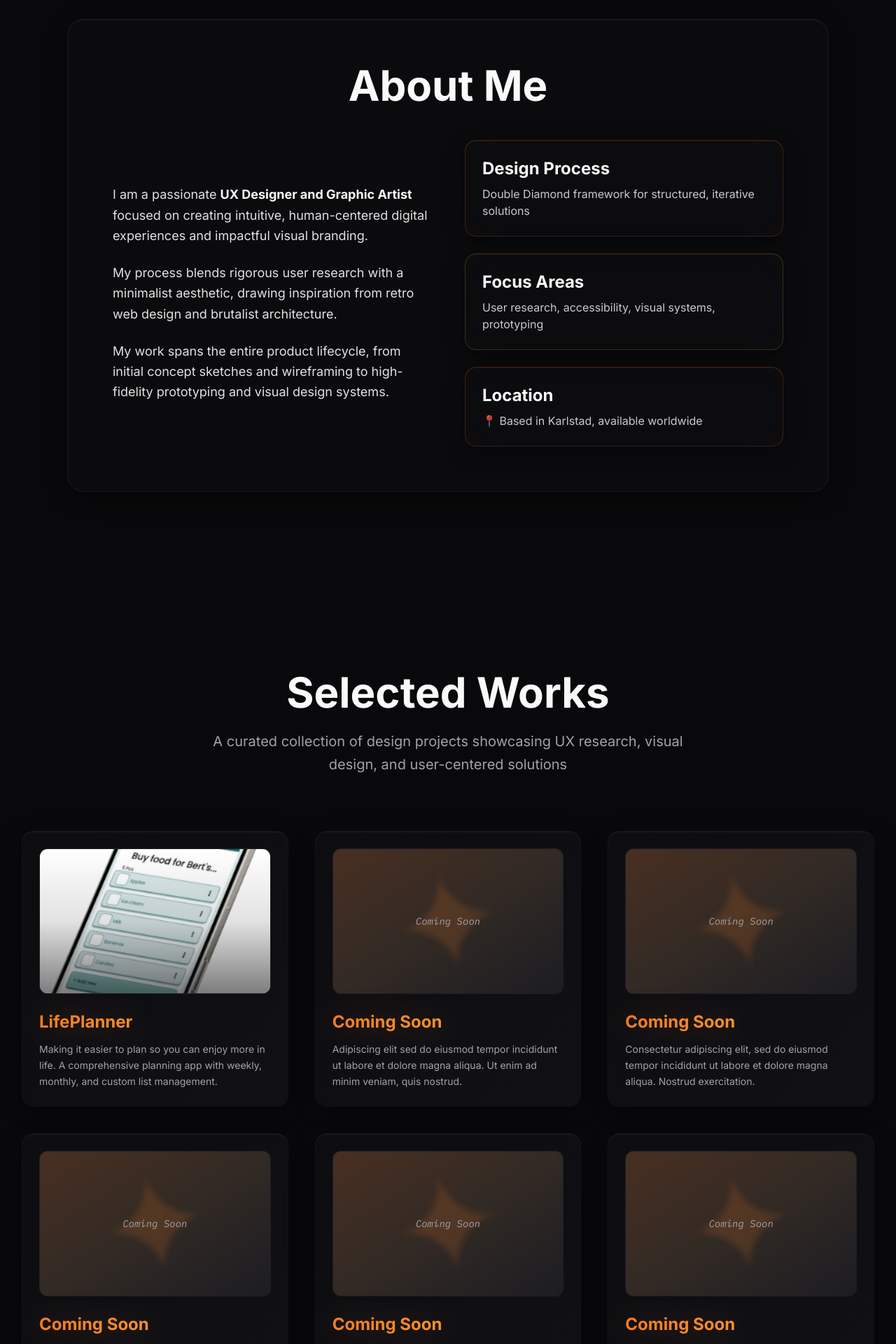
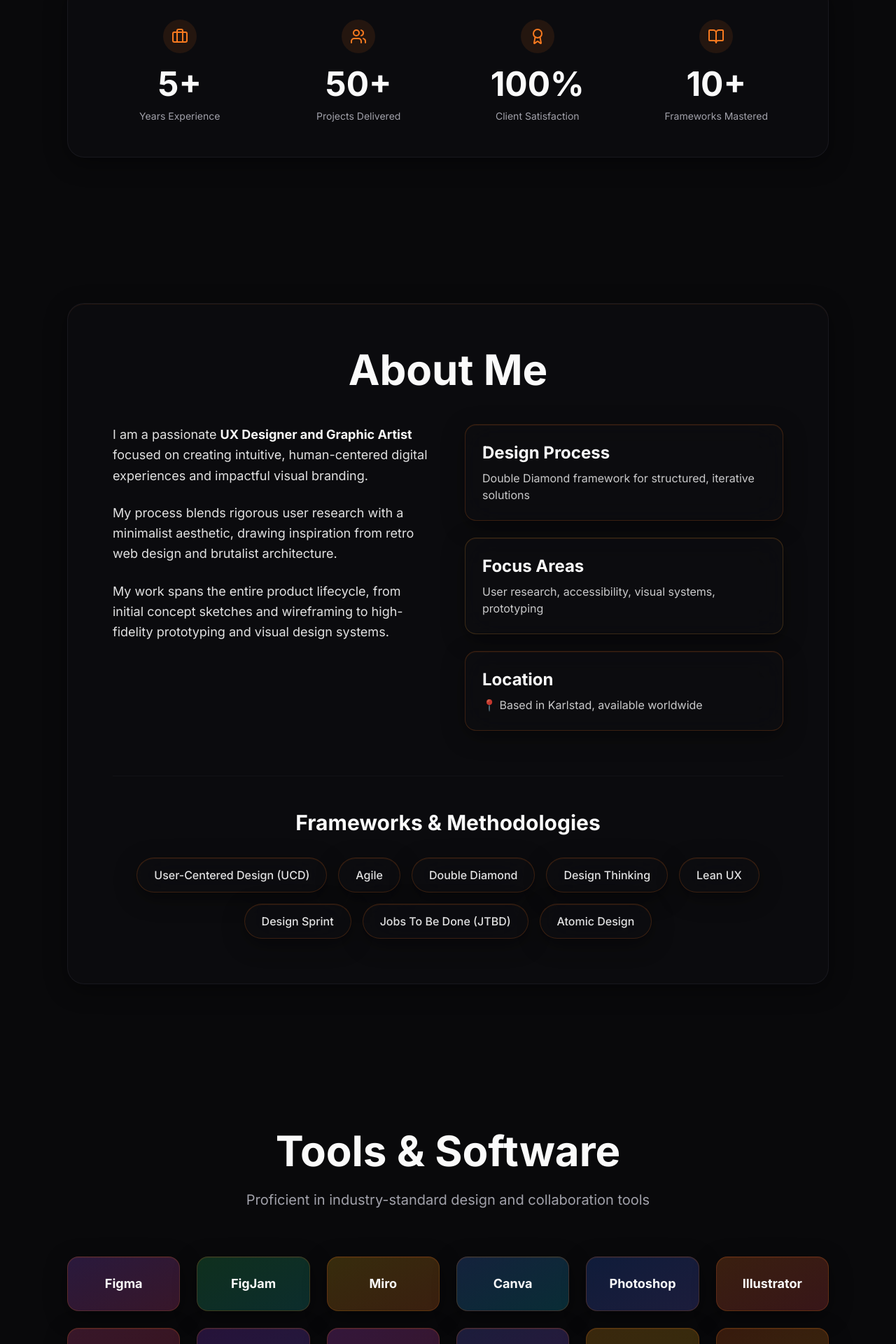
Before and after one commit to Aborgz/arnborg-design-space, a React (Vite) app: page / in a window 1280 px wide. Shown: the part 1351-3271 px from the top of the page at 70% size. Built offline with nearby package versions, Linux system fonts and the light colour scheme; the HTML template or start-up script is replaced by a standard one.

Commit message:
Incorporate Mizko.net inspiration

```diff
--- a/src/pages/Index.tsx
+++ b/src/pages/Index.tsx
@@ -1,7 +1,7 @@
 import ProjectCard from "@/components/ProjectCard";
 import profilePhoto from "@/assets/samuel-profile.jpg";
 import lifeplannerImage from "@/assets/lifeplanner-preview.png";
-import { Mail, Linkedin, Github, Twitter } from "lucide-react";
+import { Mail, Linkedin, Github, Briefcase, Users, Award, BookOpen } from "lucide-react";
 
 const Index = () => {
   const projects = [
@@ -133,12 +133,51 @@ const Index = () => {
         </div>
       </section>
 
+      {/* Stats Section */}
+      <section className="max-w-6xl mx-auto px-4 sm:px-6 lg:px-8 py-20">
+        <div className="glass-card rounded-3xl p-8 md:p-12">
+          <div className="grid grid-cols-2 md:grid-cols-4 gap-8">
+            <div className="text-center space-y-3">
+              <div className="inline-flex items-center justify-center w-12 h-12 rounded-full bg-primary/10 text-primary mb-2">
+                <Briefcase className="w-6 h-6" aria-hidden="true" />
+              </div>
+              <div className="text-4xl md:text-5xl font-bold text-foreground">5+</div>
+              <p className="text-sm text-muted-foreground">Years Experience</p>
+            </div>
+
+            <div className="text-center space-y-3">
+              <div className="inline-flex items-center justify-center w-12 h-12 rounded-full bg-primary/10 text-primary mb-2">
+                <Users className="w-6 h-6" aria-hidden="true" />
+              </div>
+              <div className="text-4xl md:text-5xl font-bold text-foreground">50+</div>
+              <p className="text-sm text-muted-foreground">Projects Delivered</p>
+            </div>
+
+            <div className="text-center space-y-3">
+              <div className="inline-flex items-center justify-center w-12 h-12 rounded-full bg-primary/10 text-primary mb-2">
+                <Award className="w-6 h-6" aria-hidden="true" />
+              </div>
+              <div className="text-4xl md:text-5xl font-bold text-foreground">100%</div>
+              <p className="text-sm text-muted-foreground">Client Satisfaction</p>
+            </div>
+
+            <div className="text-center space-y-3">
+              <div className="inline-flex items-center justify-center w-12 h-12 rounded-full bg-primary/10 text-primary mb-2">
+                <BookOpen className="w-6 h-6" aria-hidden="true" />
+              </div>
+              <div className="text-4xl md:text-5xl font-bold text-foreground">10+</div>
+              <p className="text-sm text-muted-foreground">Frameworks Mastered</p>
+            </div>
+          </div>
+        </div>
+      </section>
+
       {/* About Section - Redesigned */}
       <section id="about" className="max-w-6xl mx-auto px-4 sm:px-6 lg:px-8 py-32" aria-labelledby="about-heading">
         <div className="glass-card rounded-3xl p-12 md:p-16">
           <h2 id="about-heading" className="text-5xl md:text-6xl font-bold text-foreground mb-12 text-center">About Me</h2>
 
-          <div className="grid md:grid-cols-2 gap-12 items-center">
+          <div className="grid md:grid-cols-2 gap-12 items-start">
             <div className="space-y-6 text-lg text-foreground/90 leading-relaxed">
               <p>
                 I am a passionate <strong className="text-foreground">UX Designer and Graphic Artist</strong> focused on creating intuitive,
@@ -171,6 +210,64 @@ const Index = () => {
               </div>
             </div>
           </div>
+
+          {/* Frameworks & Methodologies */}
+          <div className="mt-16 pt-12 border-t border-border/30">
+            <h3 className="text-3xl font-bold text-foreground mb-8 text-center">Frameworks & Methodologies</h3>
+            <div className="flex flex-wrap justify-center gap-4">
+              {[
+                'User-Centered Design (UCD)',
+                'Agile',
+                'Double Diamond',
+                'Design Thinking',
+                'Lean UX',
+                'Design Sprint',
+                'Jobs To Be Done (JTBD)',
+                'Atomic Design'
+              ].map((framework) => (
+                <span
+                  key={framework}
+                  className="px-6 py-3 glass-card rounded-full border border-primary/20 text-foreground/90 font-medium hover:border-primary/40 hover:scale-105 transition-all duration-300"
+                >
+                  {framework}
+                </span>
+              ))}
+            </div>
+          </div>
+        </div>
+      </section>
+
+      {/* Tools & Software Section */}
+      <section className="max-w-6xl mx-auto px-4 sm:px-6 lg:px-8 py-20">
+        <div className="text-center mb-16">
+          <h2 className="text-5xl md:text-6xl font-bold text-foreground mb-6">Tools & Software</h2>
+          <p className="text-xl text-muted-foreground max-w-2xl mx-auto leading-relaxed">
+            Proficient in industry-standard design and collaboration tools
+          </p>
+        </div>
+
+        <div className="grid grid-cols-2 md:grid-cols-3 lg:grid-cols-6 gap-6">
+          {[
+            { name: 'Figma', color: 'from-purple-500/20 to-pink-500/20' },
+            { name: 'FigJam', color: 'from-green-500/20 to-teal-500/20' },
+            { name: 'Miro', color: 'from-yellow-500/20 to-orange-500/20' },
+            { name: 'Canva', color: 'from-blue-500/20 to-cyan-500/20' },
+            { name: 'Photoshop', color: 'from-blue-600/20 to-indigo-500/20' },
+            { name: 'Illustrator', color: 'from-orange-500/20 to-red-500/20' },
+            { name: 'InDesign', color: 'from-pink-500/20 to-rose-500/20' },
+            { name: 'After Effects', color: 'from-purple-600/20 to-violet-500/20' },
+            { name: 'XD', color: 'from-fuchsia-500/20 to-pink-500/20' },
+            { name: 'Premiere Pro', color: 'from-indigo-500/20 to-purple-500/20' },
+            { name: 'Sketch', color: 'from-amber-500/20 to-yellow-500/20' },
+            { name: 'Blender', color: 'from-orange-600/20 to-amber-500/20' }
+          ].map((tool) => (
+            <div
+              key={tool.name}
+              className={`glass-card rounded-2xl p-6 text-center hover:scale-105 transition-all duration-300 border border-primary/20 hover:border-primary/40 bg-gradient-to-br ${tool.color}`}
+            >
+              <p className="text-lg font-bold text-foreground">{tool.name}</p>
+            </div>
+          ))}
         </div>
       </section>
 
```
